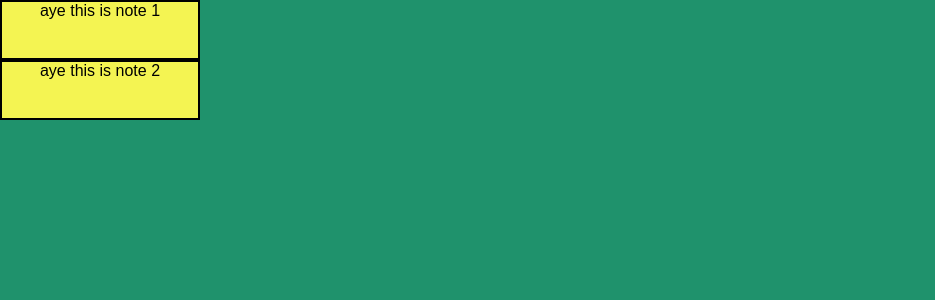
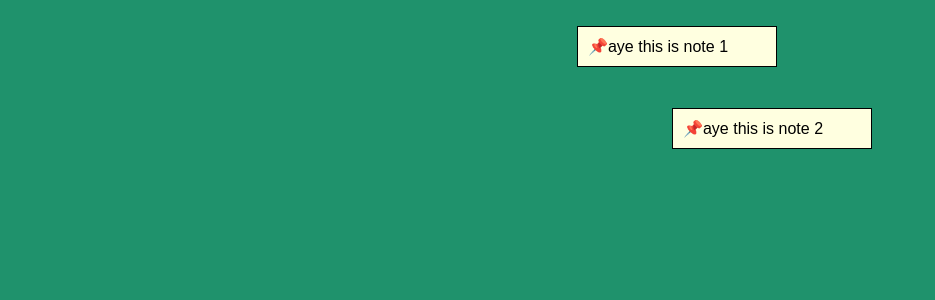
Before and after one commit to 5HrEya95H/Prodo-alpha, a React (Vite) app: page / in a window 1280 px wide. Shown: the top 300 px of the page, without its empty margins (0-935 px from the left). Built offline with nearby package versions, Linux system fonts and the light colour scheme.

Commit message:
notes can render at random locations

```diff
--- a/src/components/Note.jsx
+++ b/src/components/Note.jsx
@@ -1,8 +1,14 @@
 import React from 'react'
 
-const Note = ({content,...props}) => {
+const Note = ({content, initialPos,...props}) => {
   return (
-    <div className='note'>{content}</div>
+    <div className='note' {...props}
+    style={{
+      left: `${initialPos?.x}px`,
+      top: `${initialPos?.y}px`,
+    }}>
+      📌{content}
+    </div>
   )
 }
 
--- a/src/components/Notes.jsx
+++ b/src/components/Notes.jsx
@@ -1,6 +1,36 @@
+import { useEffect } from 'react'
 import Note from './Note'
 
 const Notes = ({ notes = [], setNotes = () => {} }) => {
+
+  useEffect(()=>{
+    //local storage logic
+    const savedNotes = [];
+
+    const updatedNotes = notes.map((note)=>{
+      const savedNote = null;
+      if(savedNote){
+        return {}
+      }
+      else{
+        const position = determineNewPosition();
+        return{...note, position};
+      }
+    });
+
+    setNotes(updatedNotes);
+  },[notes.length])
+
+  const determineNewPosition= ()=>{
+    const maxX= window.innerWidth-250;
+    const maxY = window.innerHeight - 250;
+
+    return {
+      x: Math.floor(Math.random()*maxX),
+      y: Math.floor(Math.random()*maxY),
+    }
+  }
+
   return (
     <div className='notes'>
       {notes.map((note) => {
@@ -8,11 +38,11 @@ const Notes = ({ notes = [], setNotes = () => {} }) => {
           <Note
             key={note.id}
             content={note.text}
+            initialPos={note.position}
           />
         )
       })}
     </div>
   )
 }
-
 export default Notes
--- a/src/index.css
+++ b/src/index.css
@@ -6,12 +6,13 @@
 }
 
 .note{
-  background-color: rgb(244, 244, 82);
-  height: 60px;
-  width:200px;
-  text-align: center;
-  border: 2px black solid;
-  color:black;
+  position:absolute;
+  border: 1px solid black;
+  user-select: none;
+  padding: 10px;
+  width: 200px;
+  cursor: move;
+  background-color: lightyellow;
 
 }
 
```
